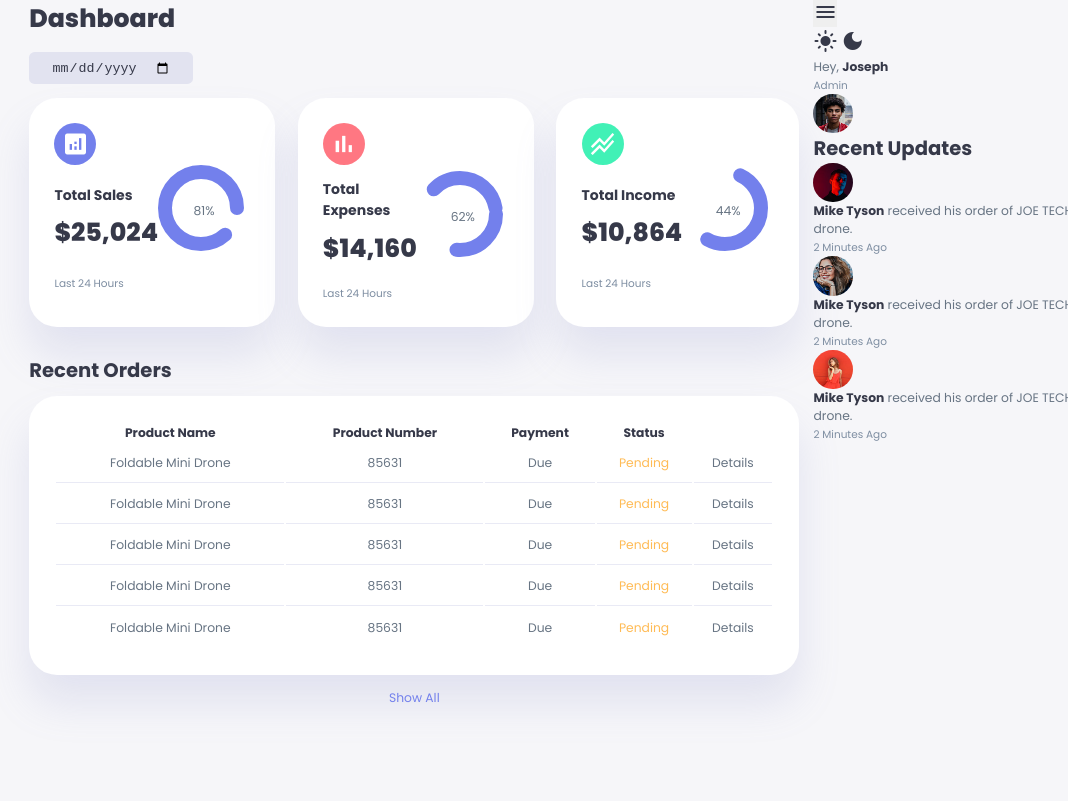
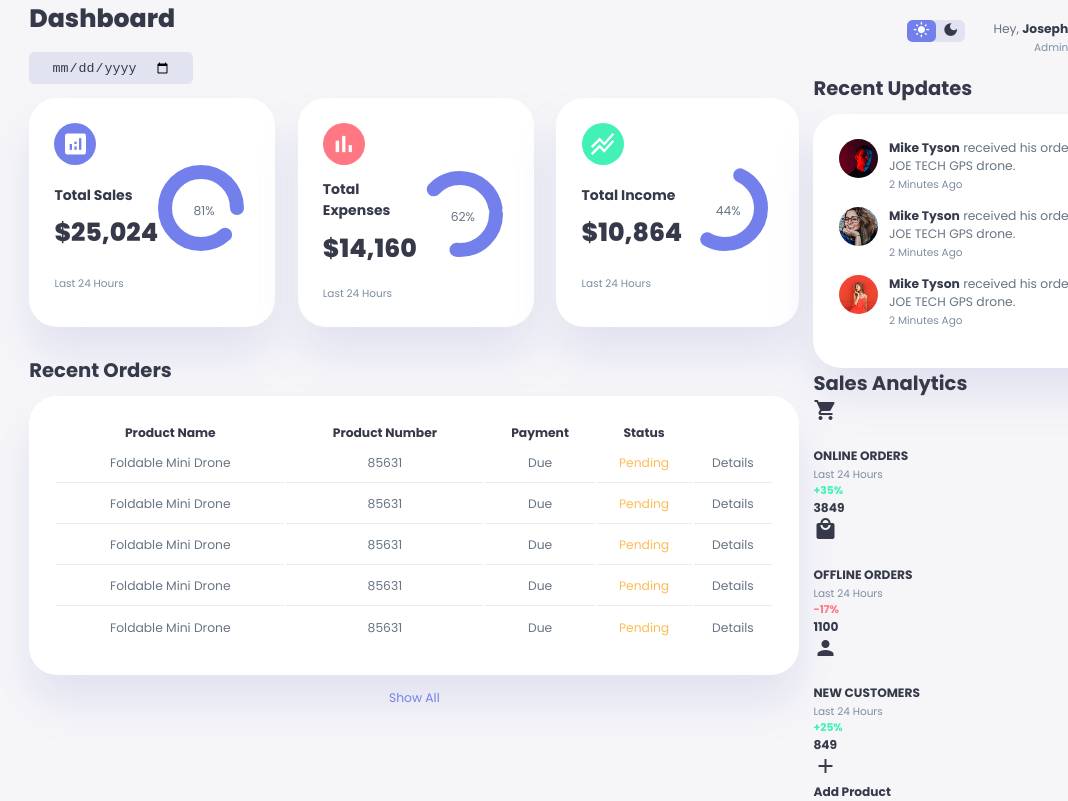
Before and after one commit to JoeTechx/Admin-broad, a plain HTML site: page index.html in a window 1280 px wide. Shown: the top 801 px of the page, 212-1280 px from the left. Drawn offline with nearby package versions, Linux system fonts and the light colour scheme.

Commit message:
still html and css

```diff
--- a/index.html
+++ b/index.html
@@ -214,7 +214,7 @@
             <span class="material-icons"> menu </span>
           </button>
           <div class="theme-toggler">
-            <span class="material-icons"> light_mode </span>
+            <span class="material-icons active"> light_mode </span>
             <span class="material-icons"> dark_mode </span>
           </div>
           <!-- ================= PROFILE ======================= -->
@@ -271,6 +271,70 @@
           </div>
         </div>
         <!-- ================= END OF RECENT UPDATE ======================= -->
+
+        <!-- ================= SALES ANALYTICS ======================= -->
+          <div class="sale-analytics">
+            <h2>Sales Analytics</h2>
+             <div class="item-online">
+               <div class="icon">
+                <span class="material-icons">
+                  shopping_cart
+                  </span>
+               </div>
+               <div class="right">
+                 <div class="info">
+                   <h3>ONLINE ORDERS</h3>
+                   <small class="text-muted">Last 24 Hours</small>
+                 </div>
+                 <h5 class="success">+35%</h5>
+                 <h3>3849</h3>
+               </div>
+             </div>
+
+
+             <div class="item-offline">
+               <div class="icon">
+                <span class="material-icons">
+                local_mall
+                  </span>
+               </div>
+               <div class="right">
+                 <div class="info">
+                   <h3>OFFLINE  ORDERS</h3>
+                   <small class="text-muted">Last 24 Hours</small>
+                 </div>
+                 <h5 class="danger">-17%</h5>
+                 <h3>1100</h3>
+               </div>
+             </div>
+             <div class="item-Customers">
+               <div class="icon">
+                <span class="material-icons">
+                  person
+                  </span>
+               </div>
+               <div class="right">
+                 <div class="info">
+                   <h3>NEW CUSTOMERS</h3>
+                   <small class="text-muted">Last 24 Hours</small>
+                 </div>
+                 <h5 class="success">+25%</h5>
+                 <h3>849</h3>
+               </div>
+             </div>
+            <div class="item add-product">
+              <div>
+                <span class="material-icons">
+                  add
+                  </span>
+                  <h3>Add Product</h3>
+              </div>
+            </div>
+          </div>
+
+        <!-- ================= END OF SALES ANALYTICS ======================= -->
+
+
       </div>
       <!-- ======================== END OF RIGHT SIDE ======================== -->
     </div>
--- a/styles.css
+++ b/styles.css
@@ -375,3 +375,81 @@ main .recent-orders a {
   color: var(--color-primary);
 }
 /* ====================== END OF RECENT ORDER ==================== */
+
+/* ======================= RIGHT ============================= */
+.right{
+  margin-top: 1.4rem;
+}
+
+.right .top{
+  display: flex;
+  justify-content: end;
+  gap: 2rem;
+}
+
+.right .top button{
+  display: none;
+}
+
+.right .theme-toggler{
+  background: var(--color-light);
+  display: flex;
+  justify-content: space-between;
+  align-items: center;
+  height: 1.6rem;
+  width: 4.2rem;
+  cursor: pointer;
+  border-radius: var(--border-radius-1);
+}
+
+.right .theme-toggler span{
+  font-size: 1.2rem;
+  width: 50%;
+  height: 100%;
+  display: flex;
+  align-items: center;
+  justify-content: center;
+}
+.right .theme-toggler span.active{
+  background: var(--color-primary);
+  color: white;
+  border-radius: var(--border-radius-1);
+}
+
+.right .top .profile{
+  display: flex;
+  gap: 2rem;
+  text-align: right;
+}
+
+/* ======================= RECENT UPDATES ============================= */
+.right .recent-updates{
+  margin-top: 1rem;
+}
+
+.right .recent-updates h2{
+  margin-bottom: 0.8rem;
+}
+
+.right .recent-updates .updates{
+  background: var(--color-white);
+  padding: var(--card-padding);
+  border-radius: var(--card-border-radius);
+  box-shadow: var(--box-shadow);
+  transition: all 300ms ease;
+}
+
+.right .recent-updates .updates:hover{
+  box-shadow: none;
+}
+
+.right .recent-updates .updates .update{
+  display: grid;
+  grid-template-columns: 2.6rem auto;
+  gap: 1rem;
+  margin-bottom: 1rem;
+}
+/* =======================  END OF RECENT UPDATES ============================= */
+
+
+/* ======================= END OF RIGHT ============================= */
```
